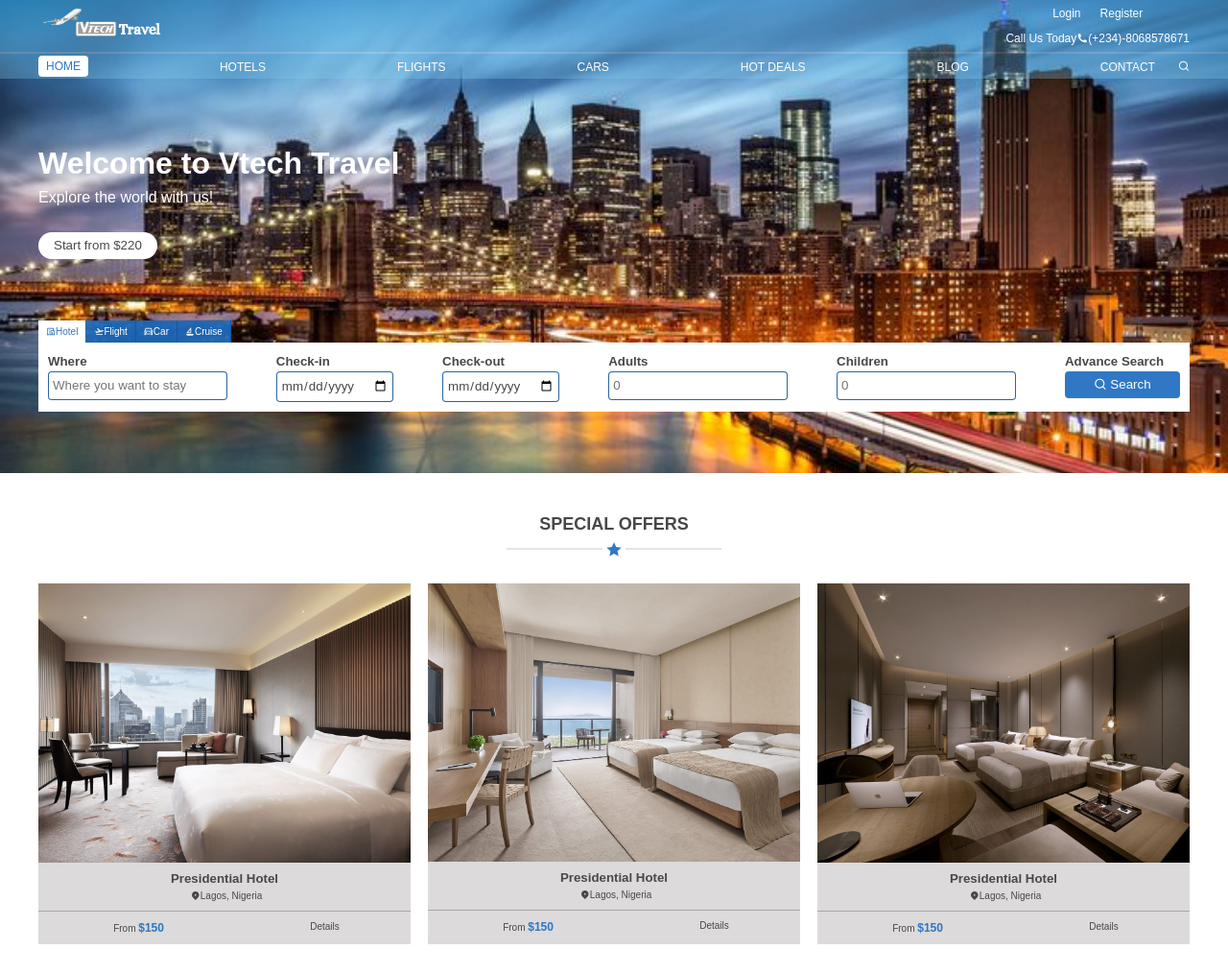
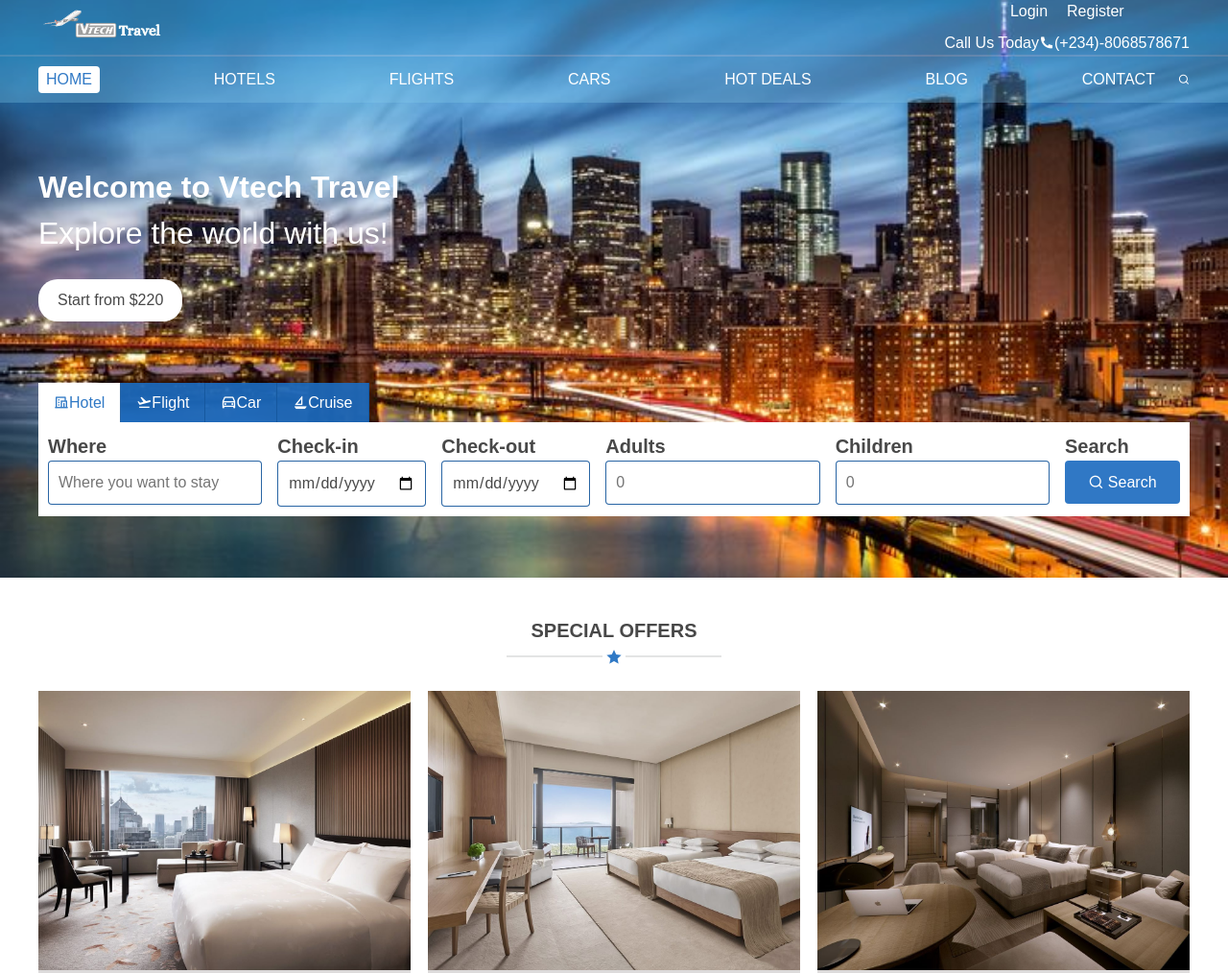
Before and after one commit to Attohval/vtech_travel, a plain HTML site: page index.html in a window 1280 px wide. Shown: the top 1014 px of the page at 96% size. Drawn offline with nearby package versions, Linux system fonts and the light colour scheme.

Commit message:
Updated font sizes and padding in various sections  of the website for better readability and aesthetics.

```diff
--- a/index.html
+++ b/index.html
@@ -71,7 +71,7 @@
                     <input type="number" placeholder="0">
                 </div>
                 <div>
-                    <h5>Advance Search</h5>
+                    <h5>Search</h5>
                     <button class="search-btn">
                         <i class="ri-search-line"></i>
                         Search
--- a/style.css
+++ b/style.css
@@ -7,6 +7,7 @@
     list-style: none;
     color: #484848;
     line-height: 1.5;
+    font-size: 16px;
 }
 header {
     /* height: 100vh; */
@@ -18,6 +19,9 @@ header {
 }
 .section {
     padding: 0 40px;
+}
+h5 {
+    font-size: 20px;
 }
 .top-bar {
     background-color: rgba(135, 206, 235, 0.3);
@@ -37,14 +41,14 @@ header {
 }
 .top-bar a {
     color: #fff;
-    font-size: 12px;
+    font-size: 16px;
 }
 .logo {
     width: 140px;
     font-weight: bold;
 }
 .top-bar p {
-    font-size: 12px;
+    font-size: 16px;
     color: #fff;
 }
 .top-bar .phone {
@@ -75,13 +79,13 @@ header {
 }
 .nav-links a {
     color: #fff;
-    font-size: 12px;
+    font-size: 16px;
     display: inline-block;
 }
 #active-page {
     background: #fff;
     padding: 2px 8px;
-    margin: 2px 0;
+    margin: 10px 0;
     border-radius: 4px;
     color: rgba(29, 108, 192, 0.913);
 }
@@ -103,11 +107,12 @@ header {
 .hero-body h1,
 .hero-body p {
     color: #fff;
+    font-size: 32px;
 }
 .hero-btn {
     background-color: #fff;
-    padding: 4px 16px;
-    border-radius: 16px;
+    padding: 10px 20px;
+    border-radius: 20px;
     margin-top: 24px;
     border: none;
 }
@@ -120,9 +125,9 @@ header {
     display: flex;
 }
 .hero-main-nav a {
-    padding: 4px 8px;
+    padding: 8px 16px;
     border-right: 1px solid rgba(21, 87, 156, 0.913);
-    font-size: 10px;
+    font-size: 16px;
     background-color: rgba(29, 108, 192, 0.913);
 }
 #active-hmn {
@@ -143,7 +148,7 @@ header {
 }
 .hero-form input {
     width: 100%;
-    padding: 4px;
+    padding: 10px;
     border: 1px solid rgba(21, 87, 156, 0.913);
     border-radius: 4px;
 }
@@ -151,7 +156,7 @@ header {
     width: 120px;
     color: #fff;
     border: none;
-    padding: 4px;
+    padding: 10px;
     border-radius: 4px;
     cursor: pointer;
     background-color: rgba(29, 108, 192, 0.913);
@@ -177,7 +182,7 @@ hr {
     border: 1px solid rgba(163, 165, 165, 0.3);
 }
 h2 {
-    font-size: 18px;
+    font-size: 20px;
 }
 .ri-star-fill {
     margin: 0 4px;
@@ -202,18 +207,19 @@ h2 {
     width: 100%;
 }
 .offers-grid-container p {
-    font-size: 10px;
+    font-size: 18px;
     margin-left: 4px;
 }
 .price-details {
     border-top: 1px solid rgba(162, 163, 163, 0.913);
     display: flex;
     justify-content: space-around;
+    align-items: center;
     margin: 8px 0;
     padding-top: 8px;
 }
 .price-details span {
-    font-size: 12px;
+    font-size: 24px;
     font-weight: 600;
     color: rgba(29, 108, 192, 0.913);
 }
@@ -258,7 +264,7 @@ h2 {
     color: rgba(29, 108, 192, 0.913);
 }
 .popGrid-item p {
-    font-size: 10px;
+    font-size: 18px;
 }
 .rating {
     margin: 16px 0 16px;
@@ -286,7 +292,7 @@ h2 {
     font-size: 42px;
 }
 .test-text {
-    font-size: 12px;
+    font-size: 16px;
 }
 .ceo-image {
     width: 40%;
@@ -321,10 +327,10 @@ h2 {
     margin: 10px;
 }
 .news-item h5 {
-    font-size: 10px;
+    font-size: 16px;
 }
 .news-item p {
-    font-size: 8px;
+    font-size: 14px;
 }
 
 /* footer */
@@ -343,7 +349,7 @@ footer h5 {
 footer a,
 footer p {
     color: #fff;
-    font-size: 12px;
+    font-size: 14px;
     display: block;
 }
 .footer-div{
@@ -357,14 +363,15 @@ footer p {
     border-bottom: 1px solid #dcdada;
 }
 .subscribe input {
-    padding: 4px;
+    padding: 10px;
     border: 1px solid rgba(21, 87, 156, 0.913);
     border-radius: 4px;
+    margin-bottom: 10px;
 }
 .subscribe-btn {
     background-color: rgba(29, 108, 192, 0.913);
     color: #fff;
-    padding: 4px 16px;
+    padding: 10px 20px;
     border-radius: 4px;
     border: none;
     cursor: pointer;
```
